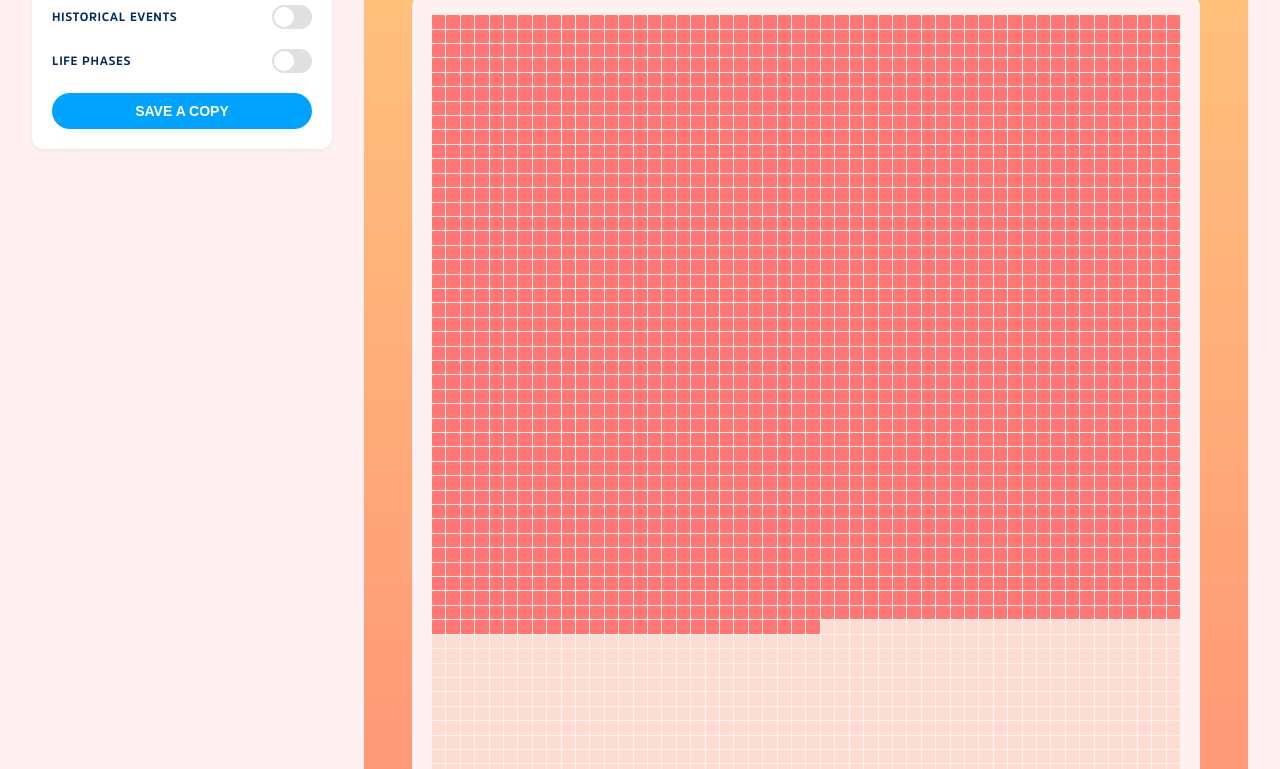
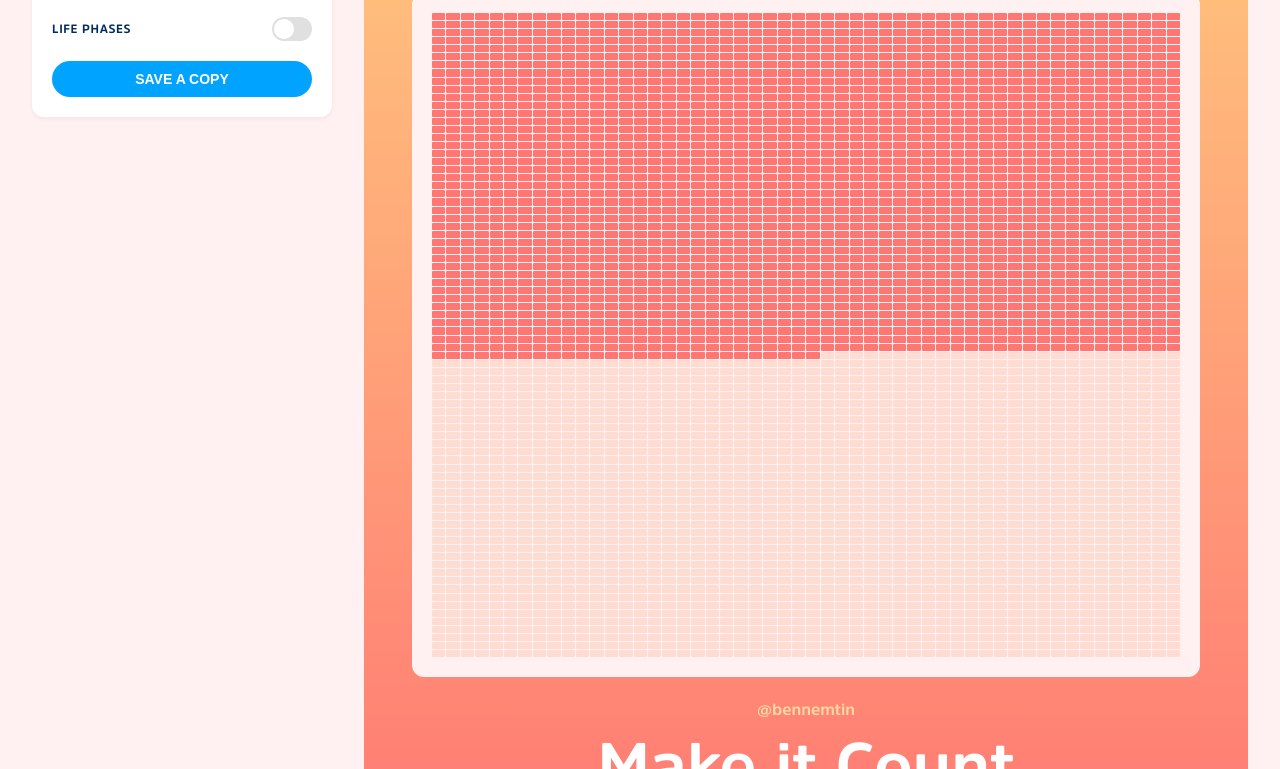
Before and after one commit to peepshow/Your-Life-In-Weeks, a website built with Vite: page index.html in a window 1280 px wide. Shown: the part 191-960 px from the top of the page. Built offline with nearby package versions, Linux system fonts and the light colour scheme.

Commit message:
Improve: Constrain main grid to fit within viewport on desktop fix

```diff
--- a/src/style.css
+++ b/src/style.css
@@ -54,7 +54,7 @@
     --font-size-title: 80px;
 
     /* Fluid Typography - Using clamp for responsive scaling */
-    --fluid-title: clamp(42px, 5.8vw,80px);
+    --fluid-title: clamp(42px, 5.8vw, 72px);
     --fluid-huge: clamp(38px, 6vw, 64px);
     --fluid-xxl: clamp(24px, 4vw, 36px);
     --fluid-xl: clamp(18px, 3vw, 24px);
@@ -121,7 +121,6 @@ body {
     font-family: var(--body-font);
     background-color: var(--background);
     color: var(--text-primary);
-    min-height: 100vh;
     padding: 0;
     line-height: 1.5;
 }
@@ -131,7 +130,7 @@ body {
  *----------------------------------------------*/
 /* App Container */
 .app-container {
-    max-width: 1440px;
+    max-width: 1280px;
     margin: 0 auto;
     display: flex;
     flex-direction: column;
@@ -806,10 +805,7 @@ h2 {
 @media (min-width: 1024px) {
     body {
         padding: 0;
-        /* Allow scrolling, remove height limit */
-        height: auto;
-        overflow-x: hidden;
-        overflow-y: auto;
+        overflow: hidden;
     }
 
     .app-container {
@@ -817,31 +813,18 @@ h2 {
         align-items: flex-start;
         gap: var(--spacing-xl);
         padding: var(--spacing-xl);
-        min-height: 100vh;
-        max-height: 120vh; /* Allow up to 120vh as requested */
-        overflow-y: auto; /* Allow vertical scrolling if needed */
+        overflow: hidden;
     }
 
     .toolbar {
         width: 300px;
-        position: sticky;
-        top: var(--spacing-xl);
-        /* Simplify - automatically size based on content */
-        max-height: calc(100vh - var(--spacing-xl));
-        overflow-y: auto;
     }
 
     .export-frame-container {
         flex: 1;
         min-width: 0; /* Prevent flex item from overflowing */
-        /* Allow content to flow naturally */
-        overflow: visible;
-    }
-
-    .export-frame {
-        /* Scale based on container width rather than viewport */
-        transform: scale(calc(min(1, 100% / 1080)));
-        transform-origin: top center;
+        overflow: hidden;
+        max-height: calc(140vh - 2 * var(--spacing-xl));
     }
 
     .input-section,
```
